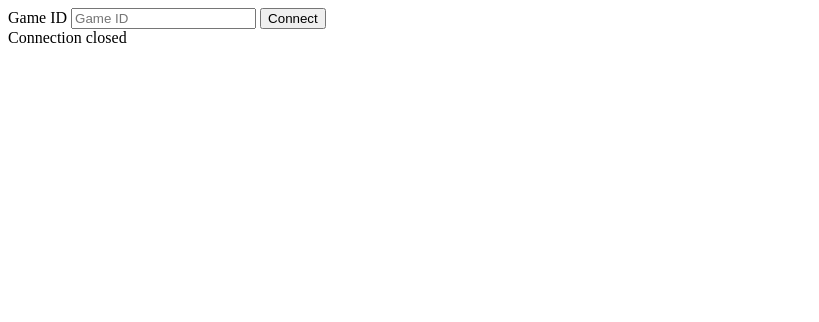
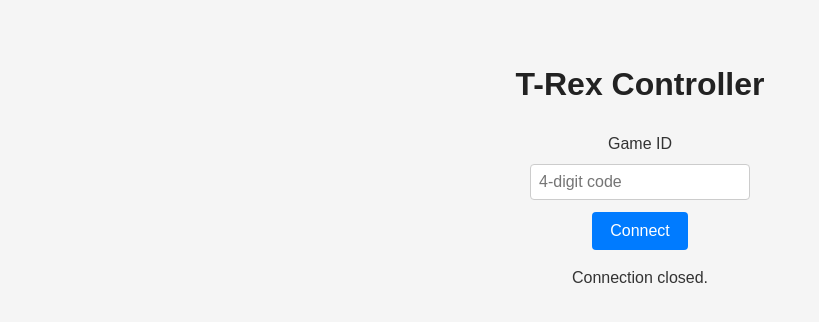
Before and after one commit to rohittp0/trex, a website: page public/controller.html in a window 1280 px wide. Shown: the whole page, without its empty margins (0-819 px from the left). Drawn offline with Linux system fonts and the light colour scheme.

Commit message:
Add controller HTML structure and CSS styles for T-Rex game

```diff
--- a/public/controller.html
+++ b/public/controller.html
@@ -1,18 +1,33 @@
 <!DOCTYPE html>
 <html lang="en">
 <head>
-    <meta charset="UTF-8">
-    <title>T-Rex</title>
+    <meta charset="UTF-8"/>
+    <title>T-Rex Controller</title>
+    <meta name="viewport" content="width=device-width, initial-scale=1.0"/>
+    <!-- Add any other meta tags you find necessary -->
 
+    <!-- Link to the Controller CSS -->
+    <link rel="stylesheet" href="css/controller.css"/>
+
+    <!-- Defer script execution so the DOM is ready first -->
     <script src="js/motion.js" defer></script>
     <script src="js/controller.js" defer></script>
 </head>
 <body>
-<form id="connect">
-    <label for="gameId">Game ID</label>
-    <input type="text" id="gameId" placeholder="Game ID" required pattern="[0-9]{4}">
-    <button type="submit">Connect</button>
-</form>
-<div id="messages"></div>
+
+<div class="controller-container">
+    <h1>T-Rex Controller</h1>
+
+    <!-- Connection form -->
+    <form id="connect" class="connect-form">
+        <label for="gameId">Game ID</label>
+        <input type="text" id="gameId" placeholder="4-digit code" required pattern="[0-9]{4}"/>
+        <button type="submit">Connect</button>
+    </form>
+
+    <!-- Status / messages area -->
+    <div id="messages" class="messages"></div>
+</div>
+
 </body>
 </html>
--- /dev/null
+++ b/public/css/controller.css
@@ -0,0 +1,75 @@
+/* General resets */
+* {
+    margin: 0;
+    padding: 0;
+    box-sizing: border-box;
+}
+
+/* Body styling */
+body {
+    font-family: Arial, sans-serif;
+    background-color: #f5f5f5;
+    color: #333;
+    line-height: 1.5;
+}
+
+/* Container for alignment */
+.controller-container {
+    max-width: 400px;
+    margin: 60px auto;
+    padding: 0 20px;
+    text-align: center;
+}
+
+/* Heading */
+.controller-container h1 {
+    font-size: 2rem;
+    margin-bottom: 24px;
+    color: #222;
+}
+
+/* Connect form styles */
+.connect-form {
+    display: flex;
+    flex-direction: column;
+    align-items: center;
+    margin-bottom: 16px;
+}
+
+.connect-form label {
+    margin-bottom: 8px;
+    font-size: 1rem;
+    font-weight: 500;
+}
+
+.connect-form input {
+    width: 220px;
+    padding: 8px;
+    font-size: 1rem;
+    margin-bottom: 12px;
+    border: 1px solid #ccc;
+    border-radius: 4px;
+}
+
+.connect-form button {
+    padding: 10px 18px;
+    font-size: 1rem;
+    color: #fff;
+    background-color: #007bff; /* A bootstrap-like blue */
+    border: none;
+    border-radius: 4px;
+    cursor: pointer;
+    transition: background-color 0.2s ease;
+}
+
+.connect-form button:hover {
+    background-color: #0056b3;
+}
+
+/* Status messages */
+.messages {
+    min-height: 1.5em;
+    margin-top: 12px;
+    font-size: 1rem;
+    color: #333;
+}
--- a/public/js/controller.js
+++ b/public/js/controller.js
@@ -1,36 +1,40 @@
-const protocol = location.protocol.replace("http", "ws")
-const ws = new WebSocket(`${protocol}//${location.host}`);
-const connectForm = document.getElementById("connect")
-const message = document.getElementById("messages")
-const motionDetector = new MotionDetector()
+const protocol = location.protocol.replace('http', 'ws');
+let ws = new WebSocket(`${protocol}//${location.host}`);
 
-let gameId = null
+const form = document.getElementById('connect');
+const gameIdInput = document.getElementById('gameId');
+const messages = document.getElementById('messages');
+const wsReady = new Promise((resolve) => ws.onopen = resolve);
 
-const connected = new Promise((resolve) => {
-    ws.onopen = () => connectForm.addEventListener("submit", (e) => {
-        e.preventDefault()
-        gameId = document.getElementById("gameId").value
-        ws.send(JSON.stringify({type: 'controller', actorId: gameId, payload: "start"}))
-        connectForm.style.display = "none"
-        message.innerText = `Connected to ${gameId}`
-        resolve()
-    })
-})
+// On form submit, open the WS connection
+form.addEventListener('submit', async (e) => {
+    e.preventDefault();
+    const gameId = gameIdInput.value.trim();
+    if (!gameId) return;
 
-connected.then(() => motionDetector.start())
+    form.disabled = true;
+    messages.textContent = 'Connecting...';
+    await wsReady
+
+    ws.send(JSON.stringify({type: 'actor', actorId: gameId}));
+});
+
+ws.onmessage = ({data}) => {
+    const parsed = JSON.parse(data);
+    const {payload} = parsed;
+
+    if(payload.type === 'connected')
+        messages.textContent = 'Connected! Jump with your phone to control T-Rex!';
+    else if(payload.type === 'error')
+        messages.textContent = 'Error: ' + payload.message;
+
+    form.disabled = false;
+};
+
+ws.onerror = (err) => {
+    messages.textContent = `WebSocket error: ${err}`;
+};
 
 ws.onclose = () => {
-    message.innerText = "Connection closed"
-    connectForm.style.display = "block"
-    motionDetector.stop()
-}
-
-function jump(totalAcceleration) {
-    const payload = {
-        action: "jump",
-        velocity: Math.min(totalAcceleration * 0.75, 22)
-    }
-    ws.send(JSON.stringify({type: 'controller', actorId: gameId, payload}));
-}
-
-motionDetector.setOnJump(jump)
+    messages.textContent = 'Connection closed.';
+};
```
